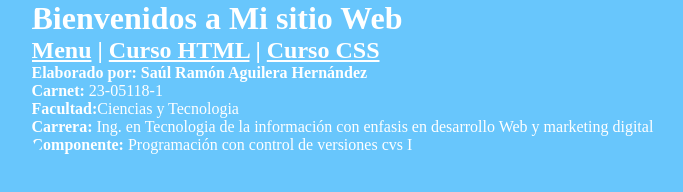
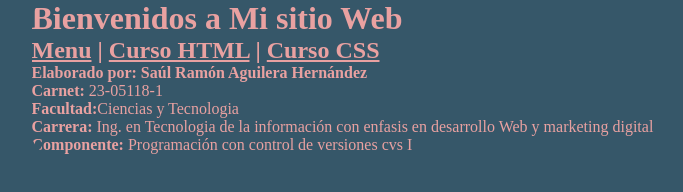
Before and after one commit to Escrapy/Proyecto-github, a plain HTML site: page index.html in a window 1280 px wide. Shown: the whole page, without its empty margins (28-711 px from the left). Drawn offline with Linux system fonts and the light colour scheme.

Commit message:
Primer modificacion a estilos.css

```diff
--- a/css/estilos.css
+++ b/css/estilos.css
@@ -3,8 +3,8 @@
     padding: 0px;
 }
 body{
-    background: #68c6fc;
-    color: #fff;
+    background: #365769;
+    color: #e9a1a1;
 }
 #contenedor{
     width: 1161px;
```
